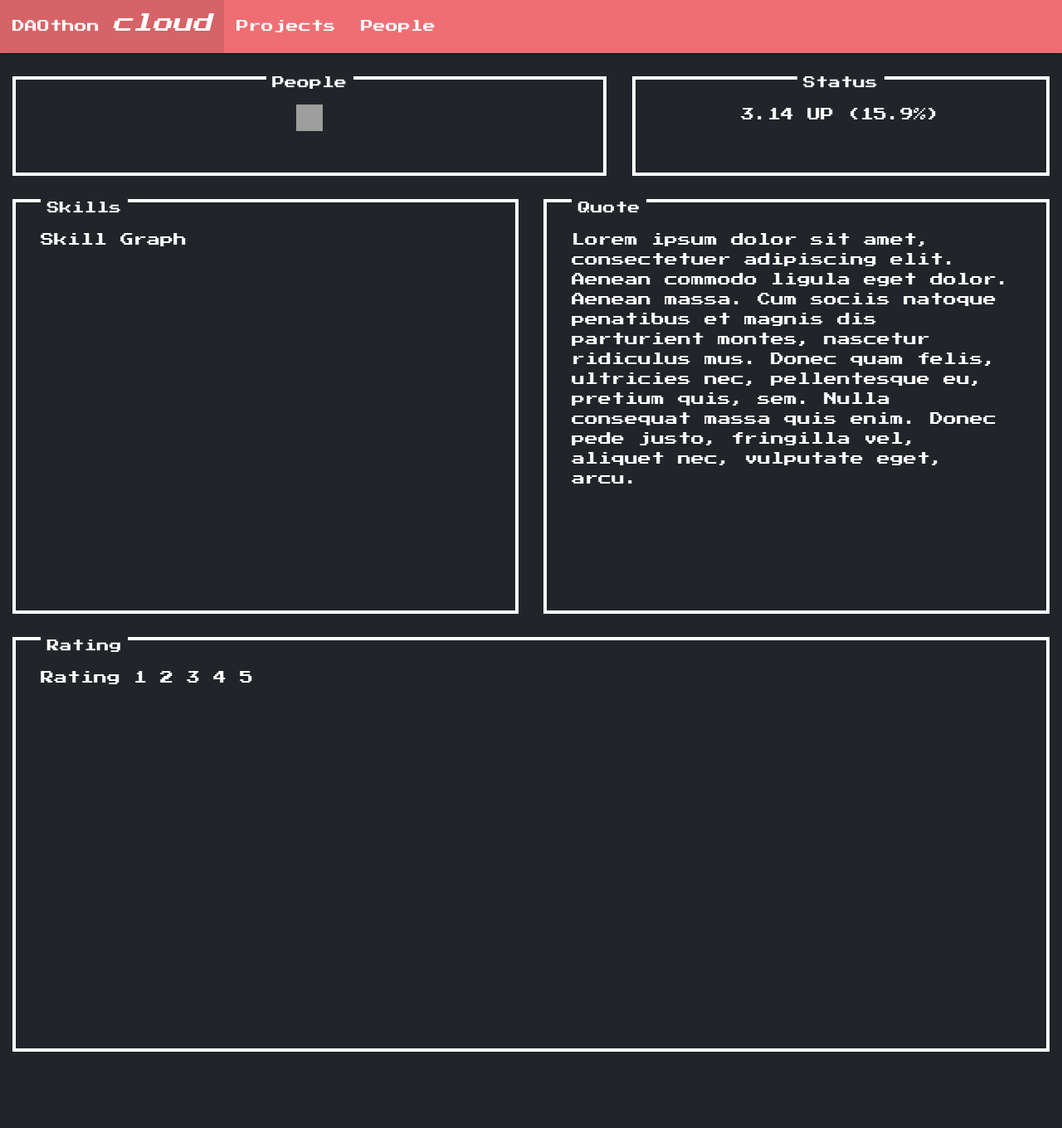
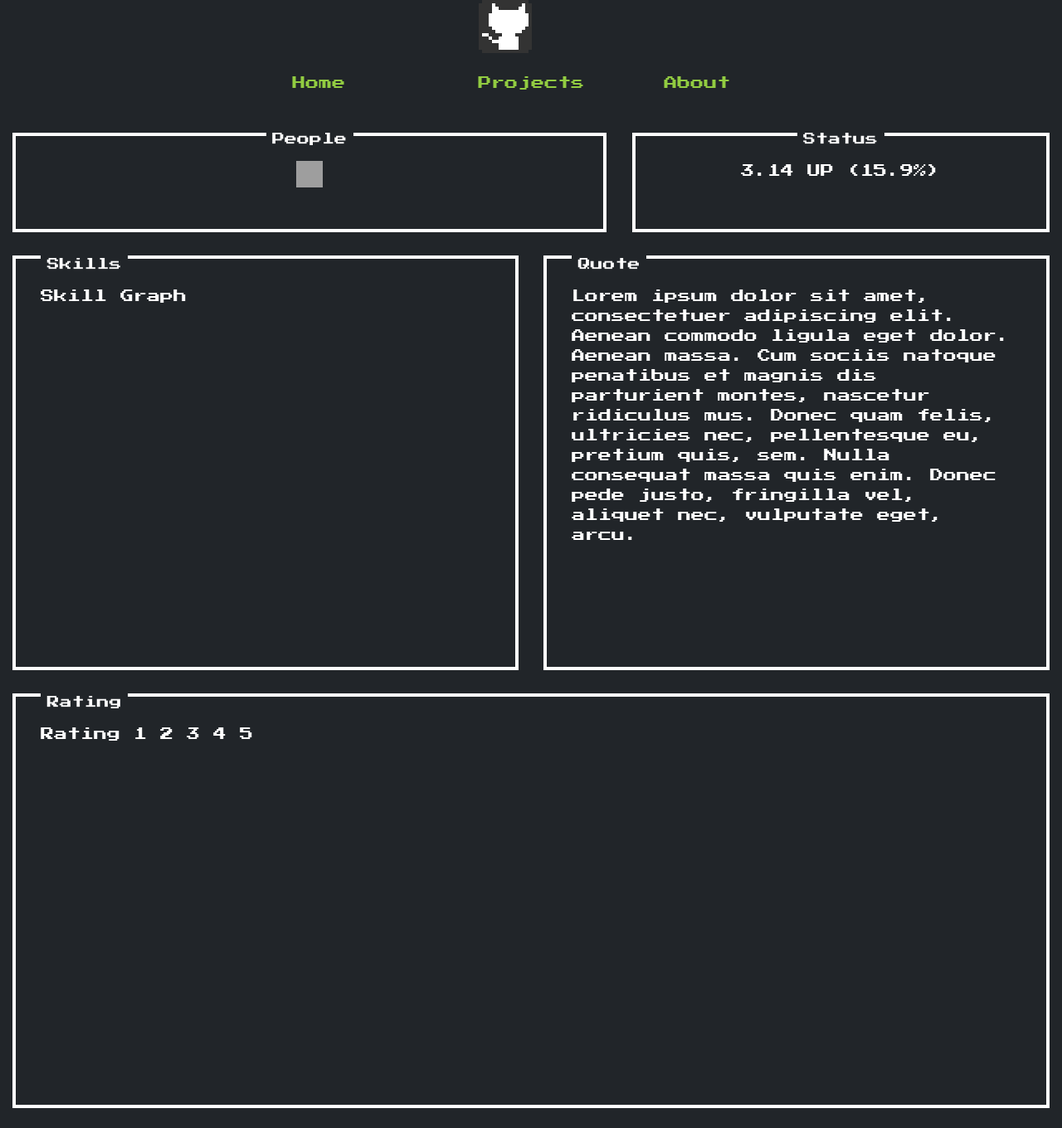
Before and after one commit to noctoid/daothon, a Django app: page /people/sample/ in a window 1280 px wide. Shown: the whole page at 83% size. Before the commit the page ends 1268 px from the top, so only its background shows below. Run offline with Django 3.2, Linux system fonts and the light colour scheme; some libraries are stand-ins or nearby versions; grey boxes are pictures that could not be loaded.

```diff
--- a/daothon_server/daothon_server/templates/base.html
+++ b/daothon_server/daothon_server/templates/base.html
@@ -18,19 +18,20 @@
   {% include "rpg_style.html" %}
 
   <container>
+    {% include "navbar.html" %}
 
-    <nav class="navbar-fixed">
+    <!-- <nav class="navbar-fixed">
       <ul>
-        <li><a class="nav-item"><i class="material-icons right">cloud</i>DAOthon</a></li>
-        <!-- <li><a class="nav-item {% if active_tab == "home" %}active{% endif %}" href="../../">Home</a></li> -->
-        <li><a class="nav-item {% if active_tab == "projects" %}active{% endif %} disabled" href="../../">Projects</a></li>
-        <li><a class="nav-item {% if active_tab == "orders" %}active{% endif %}" href="../../people/">People</a></li>
+        <a class="nav-item"><i class="nes-icon github is-large"></i></a>
+        <li><a class="nav-item {% if active_tab == "Home" %}active{% endif %}" href="../../">DAOJAM</a></li>
+        <li><a class="nav-item {% if active_tab == "Projects" %}active{% endif %} disabled" href="../../">Projects</a></li>
+        <li><a class="nav-item {% if active_tab == "People" %}active{% endif %}" href="../../people/">People</a></li>
       </ul>
       <ul class="right">
         <li><a class="nav-item {% if active_tab == "profile" %}active{% endif %}" href="../../profile/">{{username}}</a></li>
       </ul>
 
-    </nav>
+    </nav> -->
 
     <!-- <nav>
       <div class="nav-wrapper">
--- a/daothon_server/daothon_server/templates/navbar.html
+++ b/daothon_server/daothon_server/templates/navbar.html
@@ -0,0 +1,21 @@
+{% block content %}
+<div class="container">
+    <div class="row">
+        <div class="col s2 offset-s5">
+            <a class="nav-item"><i class="nes-icon github is-large"></i></a>
+        </div>
+    </div>
+
+    <div class="row">
+        <div class="col s2 offset-s2">
+            <a href="../../"><span class="nes-text is-success">Home</span></a>
+        </div>
+        <div class="col s2 offset-s1">
+            <a href="../../"><span class="nes-text is-success">Projects</span></a>
+        </div>
+        <div class="col s2 offset-s1">
+            <a href="../../"><span class="nes-text is-success">About</span></a>
+        </div>
+    </div>
+</div>
+{% endblock %}
```
